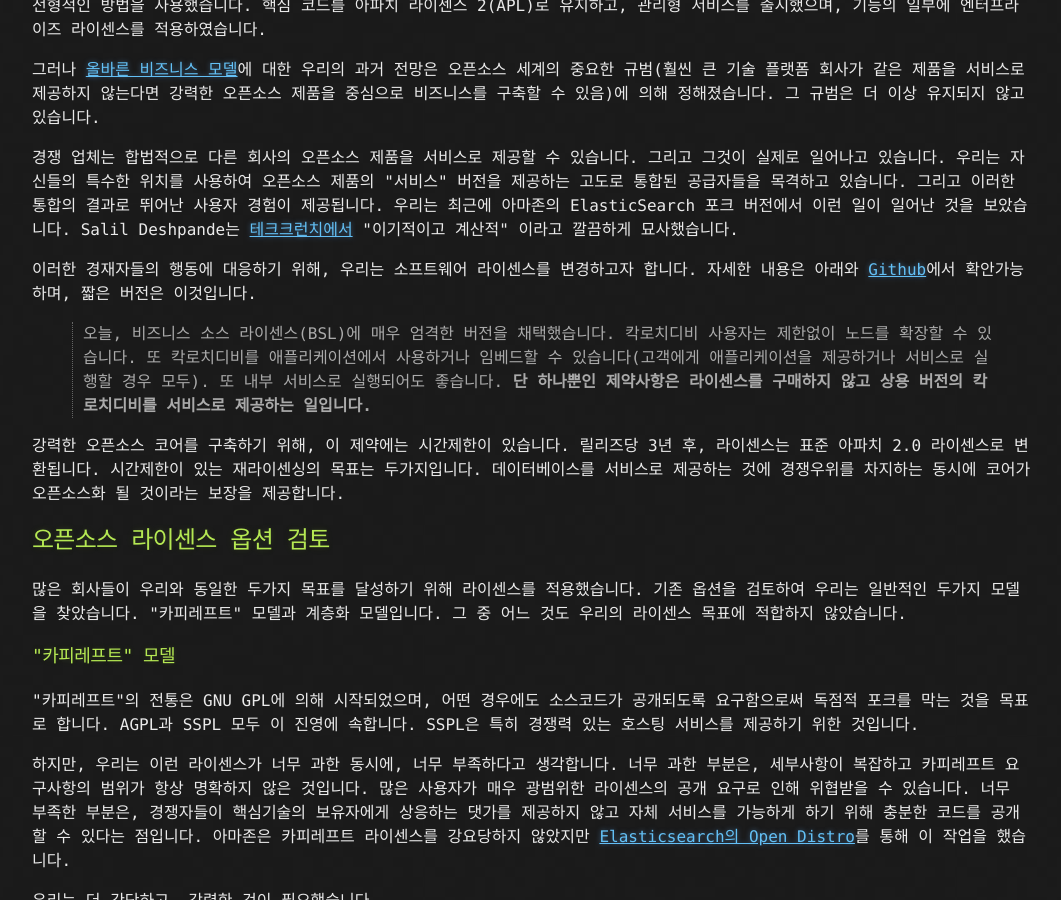
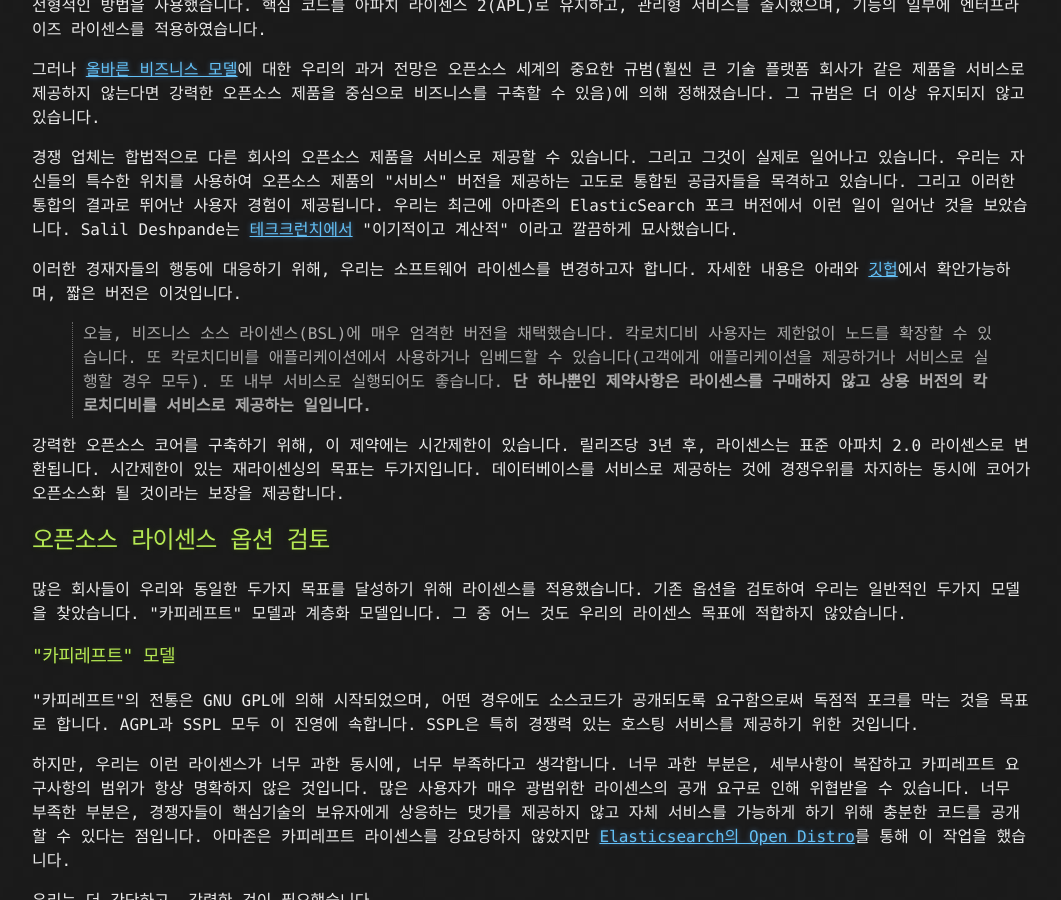
Before and after one commit to hueypark/hueypark.github.io, a Jekyll site: the page built from _posts/2019-06-10-oss-relicensing-cockroachdb.md, in a window 1280 px wide and 900 px high, scrolled down 860 px. Shown: the whole window, without its empty margins (108-1169 px from the left). Built offline with Jekyll 4.4.1, drawn with Linux system fonts in a browser that asks for light colours; comment, search, counter and statistics services are not loaded.

Commit message:
Update 2019-06-10-oss-relicensing-cockroachdb.md

```diff
--- a/_posts/2019-06-10-oss-relicensing-cockroachdb.md
+++ b/_posts/2019-06-10-oss-relicensing-cockroachdb.md
@@ -19,7 +19,7 @@
 
 경쟁 업체는 합법적으로 다른 회사의 오픈소스 제품을 서비스로 제공할 수 있습니다. 그리고 그것이 실제로 일어나고 있습니다. 우리는 자신들의 특수한 위치를 사용하여 오픈소스 제품의 "서비스" 버전을 제공하는 고도로 통합된 공급자들을 목격하고 있습니다. 그리고 이러한 통합의 결과로 뛰어난 사용자 경험이 제공됩니다. 우리는 최근에 아마존의 ElasticSearch 포크 버전에서 이런 일이 일어난 것을 보았습니다. Salil Deshpande는 [테크크런치에서](https://techcrunch.com/2019/05/30/lack-of-leadership-in-open-source-results-in-source-available-licenses/) "이기적이고 계산적" 이라고 깔끔하게 묘사했습니다.
 
-이러한 경재자들의 행동에 대응하기 위해, 우리는 소프트웨어 라이센스를 변경하고자 합니다. 자세한 내용은 아래와 [Github](https://github.com/cockroachdb/cockroach/blob/8acfe8ffd0028ce1d81a9b1148f7e9ba2673bf95/licenses/BSL.txt#L8-L16)에서 확안가능하며, 짧은 버전은 이것입니다.
+이러한 경재자들의 행동에 대응하기 위해, 우리는 소프트웨어 라이센스를 변경하고자 합니다. 자세한 내용은 아래와 [깃헙](https://github.com/cockroachdb/cockroach/blob/8acfe8ffd0028ce1d81a9b1148f7e9ba2673bf95/licenses/BSL.txt#L8-L16)에서 확안가능하며, 짧은 버전은 이것입니다.
 
 > 오늘, 비즈니스 소스 라이센스(BSL)에 매우 엄격한 버전을 채택했습니다. 칵로치디비 사용자는 제한없이 노드를 확장할 수 있습니다. 또 칵로치디비를 애플리케이션에서 사용하거나 임베드할 수 있습니다(고객에게 애플리케이션을 제공하거나 서비스로 실행할 경우 모두). 또 내부 서비스로 실행되어도 좋습니다. **단 하나뿐인 제약사항은 라이센스를 구매하지 않고 상용 버전의 칵로치디비를 서비스로 제공하는 일입니다.**
 
```
